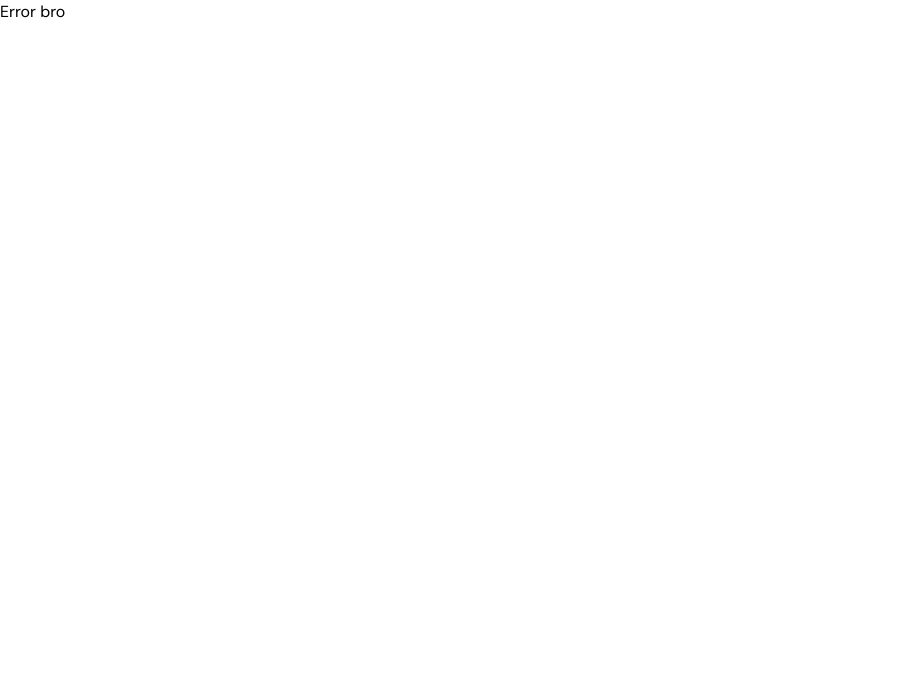
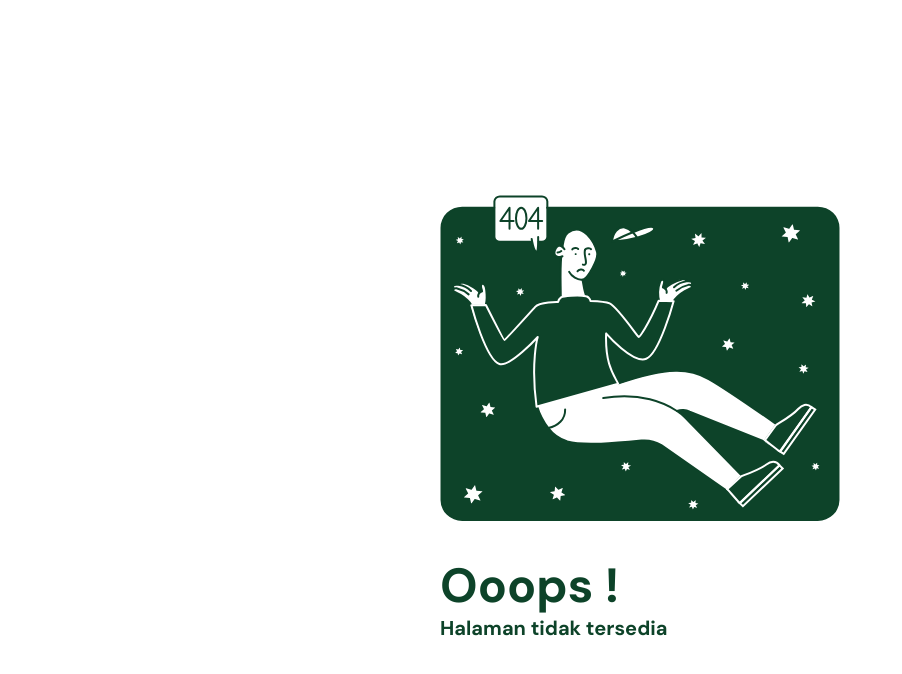
Before and after one commit to hmdnu/quick-job, a React (Vite) app in the folder client/: page /error in a window 1280 px wide. Before the commit this address had no page. Shown: the top 674 px of the page, without its empty margins (0-902 px from the left). Built offline with nearby package versions, Linux system fonts and the light colour scheme.

Commit message:
feat: error page

```diff
--- a/client/src/main.tsx
+++ b/client/src/main.tsx
@@ -4,6 +4,7 @@ import { createBrowserRouter, RouterProvider } from "react-router-dom";
 import "./index.css";
 import { Home, Login, RootLayout } from "./views";
 import CreateVacancy from "./views/CreateVacancy";
+import ErrorPage from "./views/ErrorPage";
 import Riwayat from "./views/Riwayat";
 import SignUp from "./views/SignUp";
 
@@ -35,6 +36,10 @@ const router = createBrowserRouter([
     path: "/signup",
     element: <SignUp />,
   },
+  {
+    path: "/error",
+    element: <ErrorPage />,
+  },
 ]);
 
 ReactDOM.createRoot(document.getElementById("root")!).render(
--- /dev/null
+++ b/client/src/views/ErrorPage.tsx
@@ -0,0 +1,19 @@
+const ErrorPage = () => {
+  return (
+    <section className="grid h-dvh content-center p-10 md:p-0">
+      <div className="mx-auto">
+        <img
+          src="/img/larry-404.svg"
+          alt="404 Not Found"
+          className="size-[400px]"
+        />
+        <div className="grid justify-items-center md:justify-items-start">
+          <h1 className="text-5xl-s text-green-90">Ooops !</h1>
+          <p className="text-green-90 text-xl-s">Halaman tidak tersedia</p>
+        </div>
+      </div>
+    </section>
+  );
+};
+
+export default ErrorPage;
```
Also changed, not shown: client/public/img/larry-404.svg (added), client/src/components/RiwayatStatus/Done.tsx (deleted), client/src/components/RiwayatStatus/OnGoing.tsx (deleted).
